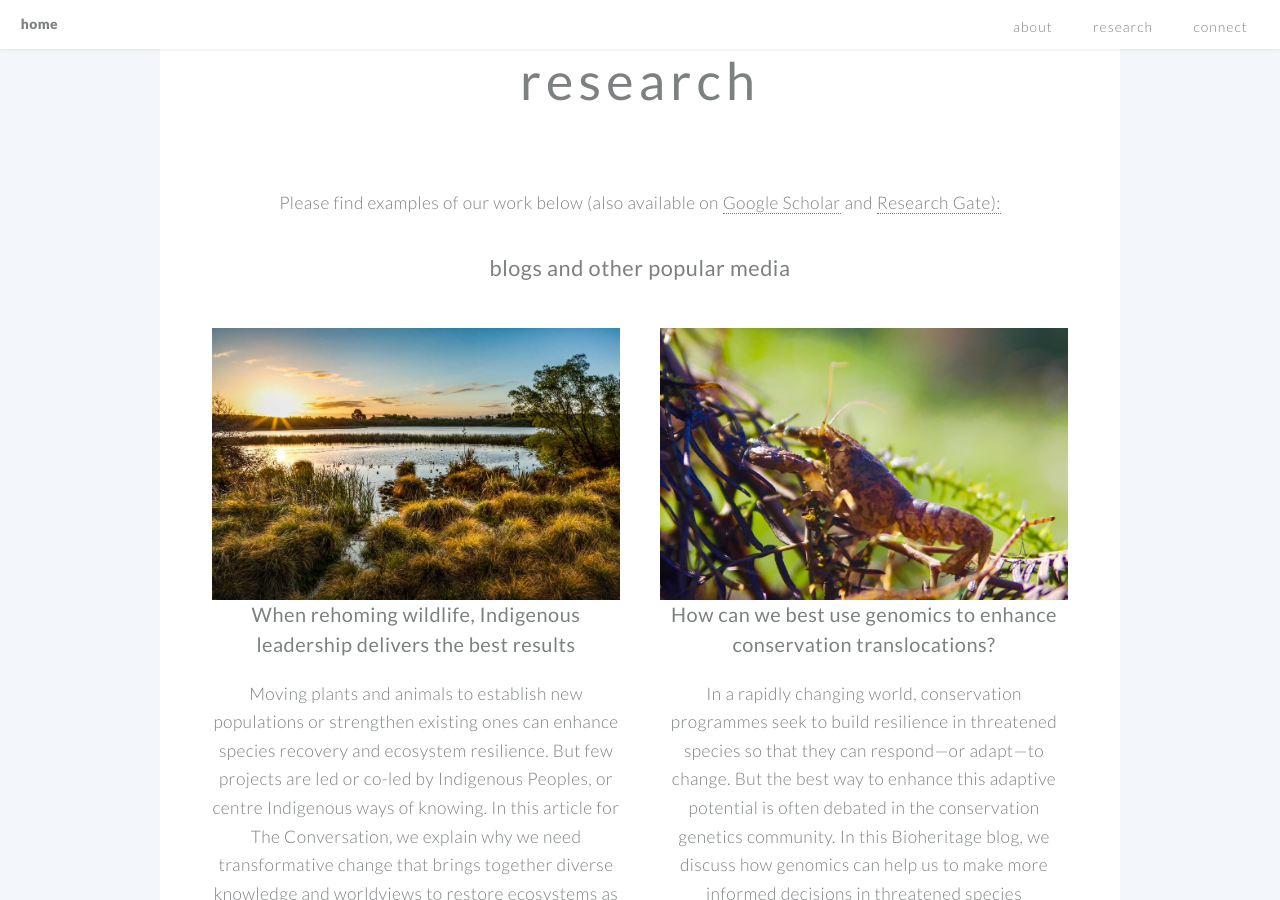
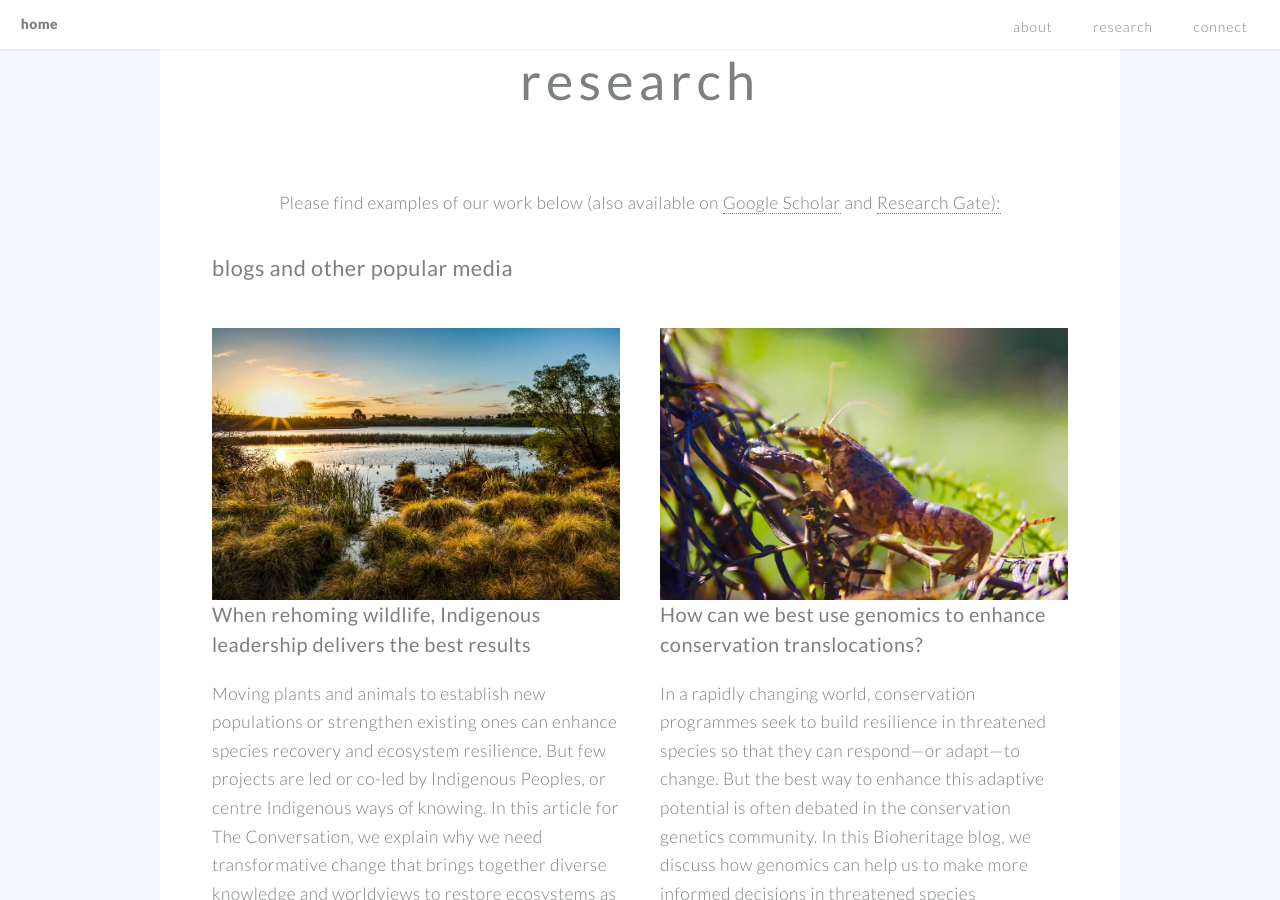
Before and after one commit to aislingrayne/aislingrayne.github.io, a Jekyll site: the page built from index.md, in a window 1280 px wide and 900 px high, scrolled down 2238 px. Built offline with Jekyll 4.4.1, drawn with Linux system fonts in a browser that asks for light colours.

Commit message:
Update hello-default.html

```diff
--- a/_layouts/hello-default.html
+++ b/_layouts/hello-default.html
@@ -120,7 +120,8 @@
 					      <header class="special">
                   <h2><strong>{{ page.portfolio }}</strong></h2>
                 </header>
-                <p>{{ page.portfolio_description }}</p>
+                <p>{{ page.portfolio_description }}
+		    <div style="text-align:left"> </p>
                 {% for categories in site.data[page.portfolio][page.portfolio] %}
                 <div class="row">
 
@@ -147,7 +148,6 @@
                               {% include {{ items.item }} %}
                               <div class="image featured">
                                   <img src="{{ items.image }}" alt="" />
-				      <div style="text-align:left">
                               </div>
                             </section>
                           </div>
```
